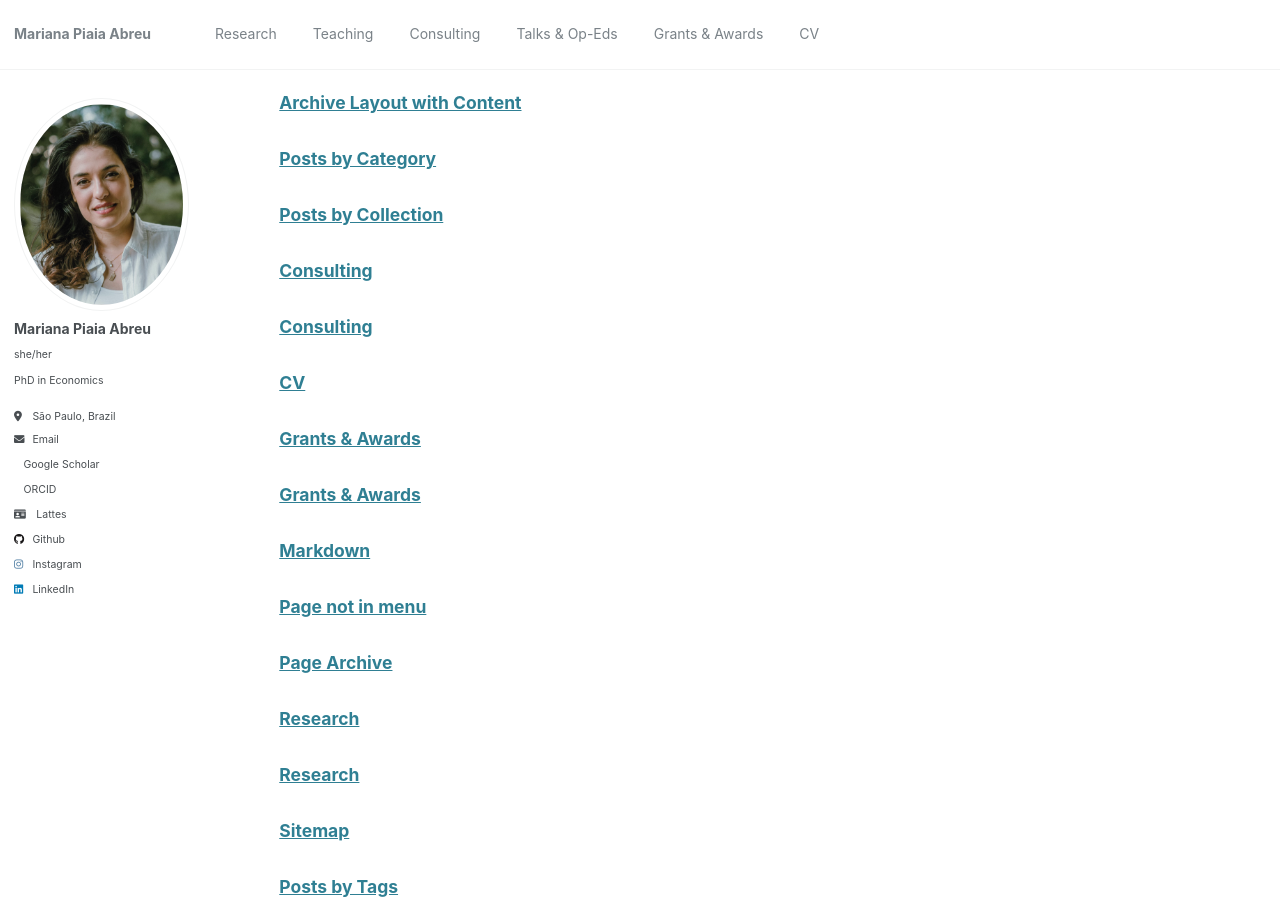
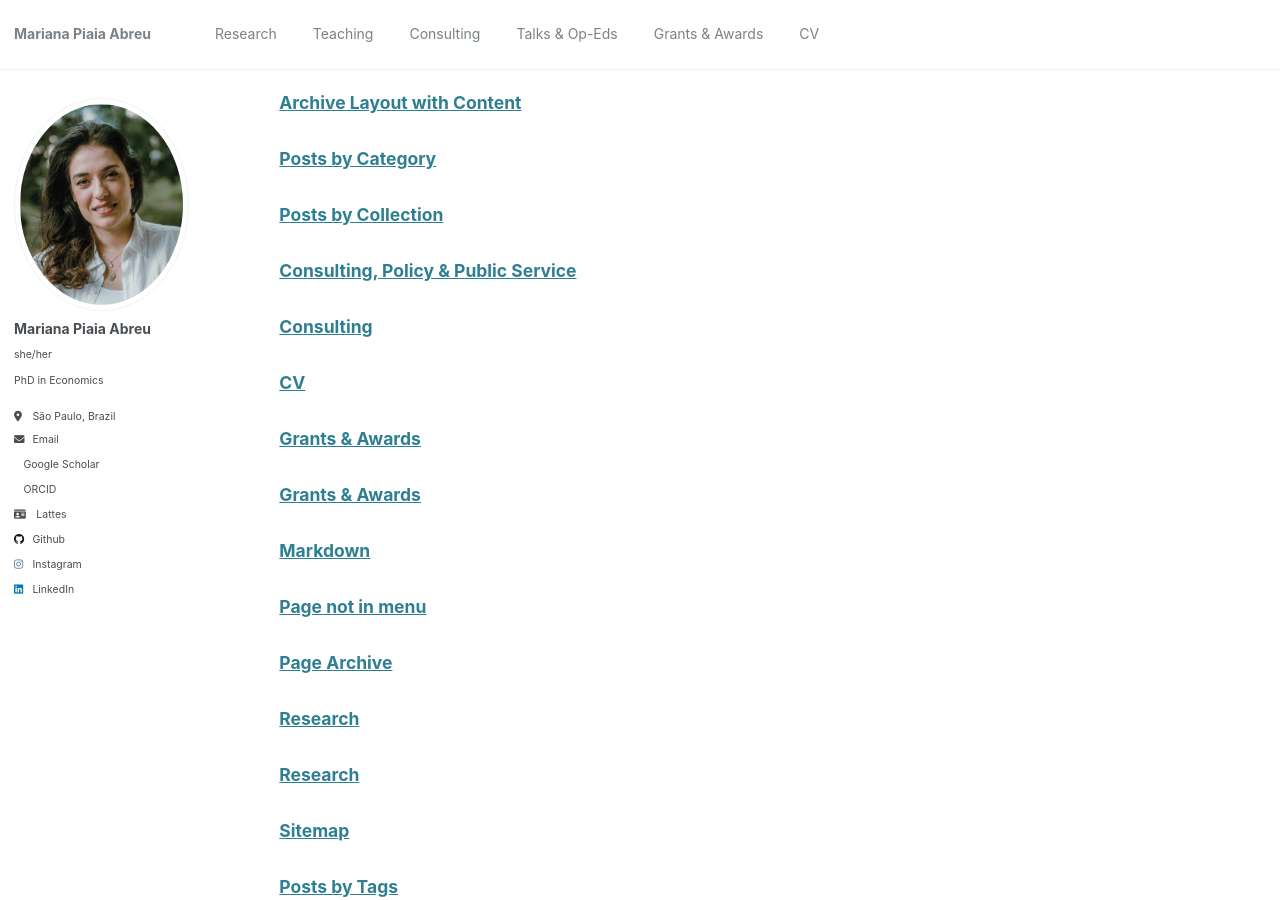
Before and after one commit to piaiaabreu/piaiaabreu.github.io, a Jekyll site: the page built from _pages/archive-layout-with-content.md, in a window 1280 px wide and 900 px high, scrolled down 3757 px. Built offline with Jekyll 4.4.1, drawn with Linux system fonts in a browser that asks for light colours; a style sheet for code colours, icons or effects is not loaded.

Commit message:
Update consulting.html

```diff
--- a/_pages/consulting.html
+++ b/_pages/consulting.html
@@ -1,5 +1,5 @@
 ---
-title: "Consulting"
+title: "Consulting, Policy & Public Service"
 permalink:
 author_profile: true
 redirect_from:
```
